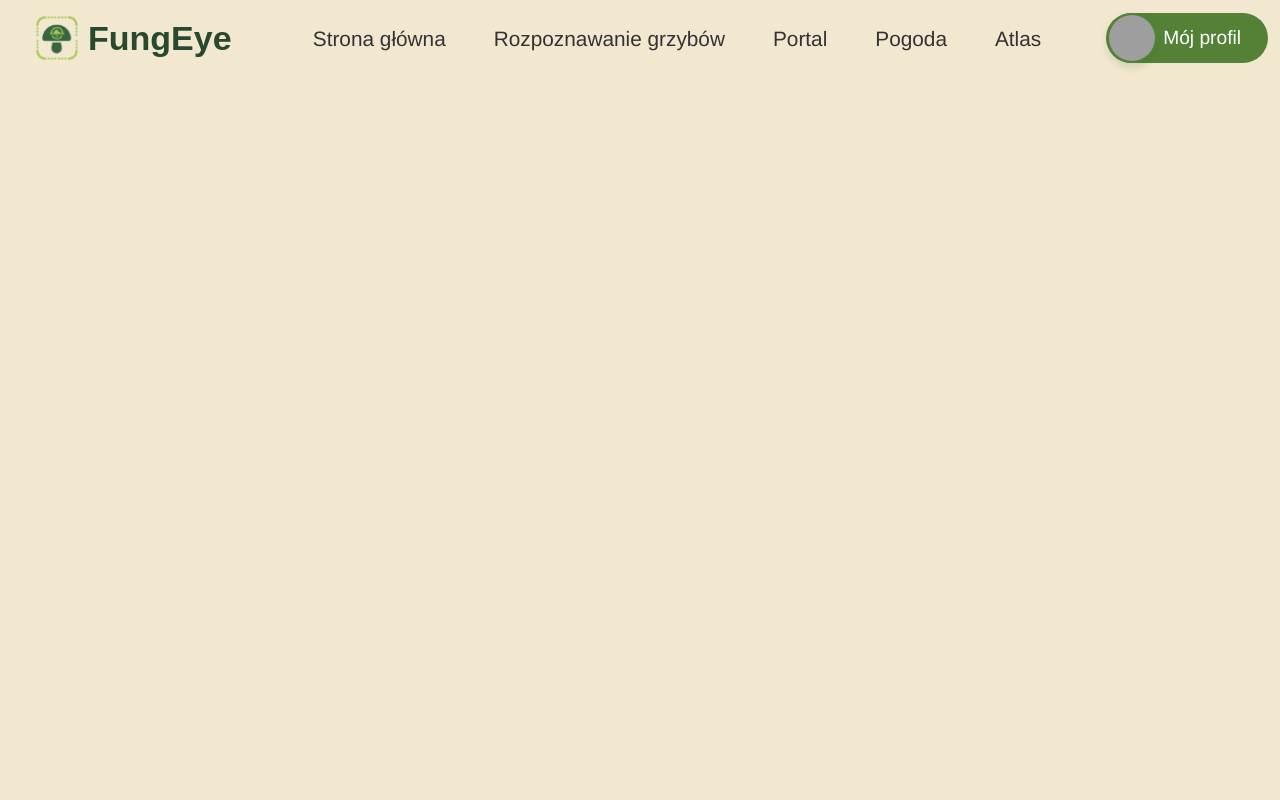
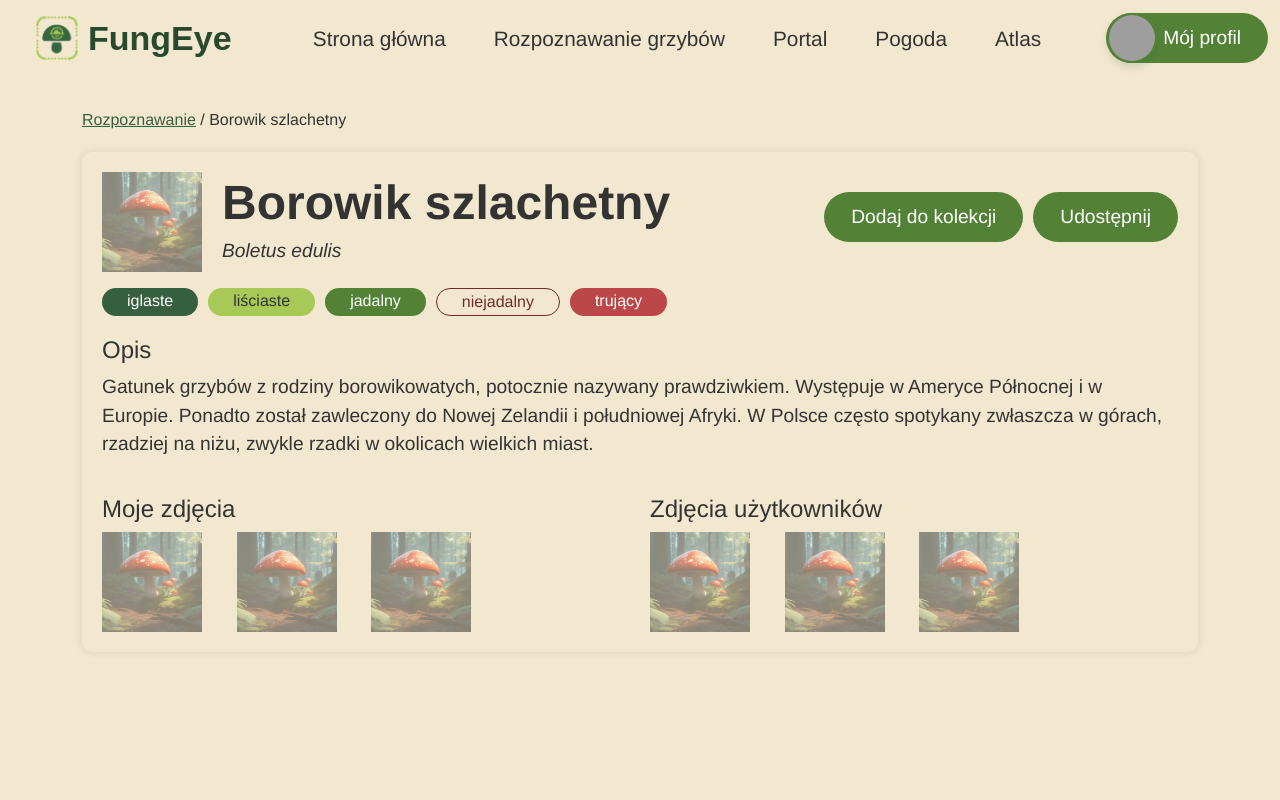
Before and after one commit to Bakkonrad/FungEye, a Vue app in the folder FungEyeApp/: page /mushroom/2 in a window 1280 px wide. Shown: the top 800 px of the page. Built offline with nearby package versions, Linux system fonts and the light colour scheme; grey boxes are pictures that could not be loaded.

Commit message:
mushroom page done

```diff
--- a/FungEyeApp/src/App.vue
+++ b/FungEyeApp/src/App.vue
@@ -123,7 +123,6 @@ ul {
 .fungeye-default-button:active:focus {
   background: var(--dark-green);
   color: white;
-  font-weight: 500;
 }
 
 .fungeye-default-button:disabled {
@@ -146,7 +145,6 @@ ul {
 .fungeye-red-button:active:focus {
   background: var(--dark-red);
   color: white;
-  font-weight: 600;
 }
 
 /* forms */
@@ -177,6 +175,10 @@ input:focus {
   box-shadow: 0 0 0 0.15rem rgba(56, 102, 65, 0.25) !important;
 }
 
+.r-link {
+  color: var(--dark-green);
+}
+
 .form-label {
   color: white;
 }
--- a/FungEyeApp/src/views/MushroomView.vue
+++ b/FungEyeApp/src/views/MushroomView.vue
@@ -1,7 +1,308 @@
 <template>
-
+  <div class="container-md">
+    <div class="breadcrumbs">
+      <RouterLink to="/recognize" class="r-link">Rozpoznawanie</RouterLink> / {{ name }}
+    </div>
+    <div class="mushroom-view">
+      <div class="mushroom-view-header mb-3">
+        <div class="header">
+          <span class="placeholder main-image"></span>
+          <!-- <img class="mushroom-view-header-image" :src="mainImg" alt="Mushroom" /> -->
+          <div class="mushroom-names">
+            <h1>{{ name }}</h1>
+            <h2 class="latin-name">{{ latinName }}</h2>
+          </div>
+        </div>
+        <div class="buttons">
+          <button type="button" class="btn fungeye-default-button">
+            Dodaj do kolekcji
+          </button>
+          <button type="button" class="btn fungeye-default-button">
+            Udostępnij
+          </button>
+        </div>
+      </div>
+      <div class="mushroom-view-attributes">
+        <ul class="attribute-list">
+          <li
+            v-for="attribute in attributes"
+            :key="attribute"
+            class="attribute"
+            :class="changeAttributeClass(attribute)"
+          >
+            {{ attribute }}
+          </li>
+        </ul>
+      </div>
+      <div class="mushroom-view-content">
+        <div class="mushroom-view-description">
+          <h3>Opis</h3>
+          <p>{{ description }}</p>
+        </div>
+        <div class="mushroom-view-photos">
+          <div v-if="myPhotos.length > 0" class="mushroom-view-photos-my">
+            <h4>Moje zdjęcia</h4>
+            <div class="mushroom-view-photos-my-images">
+              <span class="placeholder" v-for="photo in myPhotos" :key="photo">
+              </span>
+              <!-- <img
+                                v-for="photo in myPhotos"
+                                :key="photo"
+                                :src="photo.url"
+                                alt="My Photo"
+                                /> -->
+            </div>
+          </div>
+          <div class="mushroom-view-photos-user">
+            <h4>Zdjęcia użytkowników</h4>
+            <div class="mushroom-view-photos-user-images">
+              <span
+                class="placeholder"
+                v-for="photo in userPhotos"
+                :key="photo"
+              >
+              </span>
+              <!-- <img
+                                v-for="photo in userPhotos"
+                                :key="photo.id"
+                                :src="photo.url"
+                                alt="User Photo"
+                                /> -->
+            </div>
+          </div>
+        </div>
+      </div>
+    </div>
+  </div>
 </template>
 
 <script>
+export default {
+    props: {
+        id: {
+            type: Number,
+            required: true,
+        },
+    },
+  data() {
+    return {
+      isLoading: true,
+      id: null,
+      name: "",
+      latinName: "",
+      mainImg: "",
+      attributes: [],
+      description: "",
+      myPhotos: [
+        {
+          id: 1,
+          url: "@/assets/images/mushrooms/7a45d643-473a-417e-9f6d-6928440c0dc1.jpeg",
+        },
+        {
+          id: 2,
+          url: "@/assets/images/mushrooms/7a45d643-473a-417e-9f6d-6928440c0dc1.jpeg",
+        },
+        {
+          id: 3,
+          url: "@/assets/images/mushrooms/7a45d643-473a-417e-9f6d-6928440c0dc1.jpeg",
+        },
+      ],
+      userPhotos: [],
+    };
+  },
+  created() {
+    this.id = this.$route.params.id;
+    this.fetchMushroomData();
+  },
+  methods: {
+    async fetchMushroomData() {
+      this.isLoading = true;
+      try {
+        // Replace 'yourApiEndpoint' with the actual API endpoint and include the ID in the request
+        // const response = await fetch(`yourApiEndpoint/${this.id}`);
+        // const data = await response.json();
+        // Update your component's data with the fetched data
+        this.name = "Borowik szlachetny";
+        this.latinName = "Boletus edulis";
+        this.attributes = [
+          "iglaste",
+          "liściaste",
+          "jadalny",
+          "niejadalny",
+          "trujący",
+        ];
+        this.description =
+          "Gatunek grzybów z rodziny borowikowatych, potocznie nazywany prawdziwkiem. Występuje w Ameryce Północnej i w Europie. Ponadto został zawleczony do Nowej Zelandii i południowej Afryki. W Polsce często spotykany zwłaszcza w górach, rzadziej na niżu, zwykle rzadki w okolicach wielkich miast.";
+        this.userPhotos = [
+          {
+            id: 1,
+            url: "src/assets/images/mushrooms/eba289a2-92f4-4466-adee-ce7336956ec1.jpeg",
+          },
+          {
+            id: 2,
+            url: "src/assets/images/mushrooms/eba289a2-92f4-4466-adee-ce7336956ec1.jpeg",
+          },
+          {
+            id: 3,
+            url: "src/assets/images/mushrooms/eba289a2-92f4-4466-adee-ce7336956ec1.jpeg",
+          },
+        ];
+      } catch (error) {
+        console.error("Failed to fetch mushroom data:", error);
+        // Handle error appropriately
+      } finally {
+        this.isLoading = false; // Ensure loading state is updated regardless of success or failure
+      }
+    },
+    changeAttributeClass(attribute) {
+      return {
+        attribute: true,
+        coniferous: attribute === "iglaste",
+        deciduous: attribute === "liściaste",
+        edible: attribute === "jadalny",
+        inedible: attribute === "niejadalny",
+        poisonous: attribute === "trujący",
+      };
+    },
+  },
+};
+</script>
 
-</script>
+<style scoped>
+.mushroom-view {
+  margin-top: 20px;
+  padding: 20px;
+  border-radius: 10px;
+  box-shadow: 0 0 10px rgba(0, 0, 0, 0.1);
+}
+
+.mushroom-view-header {
+  display: flex;
+  align-items: flex-start;
+    justify-content: space-between;
+}
+
+.header {
+  display: flex;
+  align-items: center;
+  gap: 20px;
+}
+
+.mushroom-view-header-image {
+  width: 200px;
+  height: 200px;
+  object-fit: cover;
+  border-radius: 10px;
+}
+
+.mushroom-names {
+  display: flex;
+  flex-direction: column;
+}
+
+.latin-name {
+  font-size: 1.2em;
+  font-style: italic;
+}
+
+.buttons {
+  display: flex;
+  flex-direction: row;
+  gap: 10px;
+  margin-top: 20px;
+}
+
+.mushroom-view-content {
+  margin-top: 20px;
+  display: grid;
+  grid-template-columns: 1fr 2fr;
+  gap: 20px;
+}
+
+.attribute-list {
+  list-style-type: none;
+  padding: 0;
+  display: flex;
+  flex-wrap: wrap;
+  flex-direction: row;
+  gap: 10px;
+}
+
+.attribute {
+  background-color: var(--green);
+  padding: 1px 25px;
+  color: white;
+  border-radius: 15px;
+  font-weight: 300;
+}
+
+/* iglaste */
+.attribute.coniferous {
+  background-color: var(--dark-green);
+}
+
+/* liściaste */
+.attribute.deciduous {
+  background-color: var(--light-green);
+  color: var(--black);
+}
+
+/* jadalny */
+.attribute.edible {
+  background-color: var(--green);
+}
+
+/* niejadalny */
+.attribute.inedible {
+  background-color: var(--beige);
+  border: 1px solid var(--dark-red);
+  color: var(--dark-red);
+}
+
+/* trujący */
+.attribute.poisonous {
+  background-color: var(--red);
+}
+
+.mushroom-view-description {
+  grid-column: 1 / 3;
+}
+
+.mushroom-view-photos {
+  grid-column: 1 / 3;
+  display: grid;
+  grid-template-columns: 1fr 1fr;
+  gap: 20px;
+}
+
+.mushroom-view-photos-my {
+  grid-column: 1 / 2;
+}
+
+.mushroom-view-photos-user {
+  grid-column: 2 / 3;
+}
+
+.mushroom-view-photos-my-images,
+.mushroom-view-photos-user-images {
+  display: grid;
+  grid-template-columns: repeat(auto-fill, minmax(100px, 1fr));
+  gap: 10px;
+}
+
+.placeholder {
+  width: 100px;
+  height: 100px;
+  background-color: #f0f0f0;
+  display: inline-block;
+}
+
+.placeholder {
+  width: 100px;
+  height: 100px;
+  background-image: url("@/assets/images/mushrooms/7a45d643-473a-417e-9f6d-6928440c0dc1.jpeg");
+  background-size: cover;
+  background-position: center;
+  display: inline-block;
+}
+</style>
--- a/FungEyeApp/src/views/RecognizeView.vue
+++ b/FungEyeApp/src/views/RecognizeView.vue
@@ -46,6 +46,7 @@
           </button>
         </div>
       </div>
+      <RouterLink :to="'/mushroom/' + id" class="btn fungeye-default-button">Strona grzyba</RouterLink>
       <div v-if="showResult" class="result">
         <h2>Wynik</h2>
         <div class="card">
@@ -74,6 +75,7 @@ export default {
       images: [],
       isDragging: false,
       showResult: false,
+      id: 2,
     };
   },
   methods: {
@@ -231,4 +233,5 @@ export default {
   justify-content: flex-end;
   margin-top: 20px;
 }
+
 </style>
```
